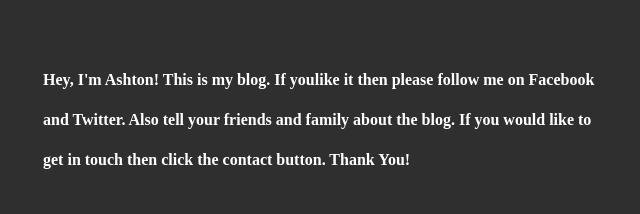
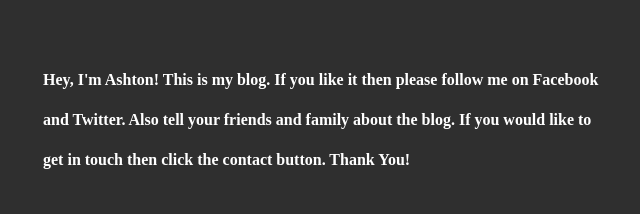
Before and after one commit to Abellow101/abellow101.github.io, a plain HTML site: page index.html in a window 1280 px wide. Shown: the part 842-1056 px from the top of the page, 401-1041 px from the left. Drawn offline with Linux system fonts and the light colour scheme.

Commit message:
Update index.html

```diff
--- a/index.html
+++ b/index.html
@@ -63,7 +63,7 @@
         <div class="column">
          <h4></h4>
          <p>Hey, I'm Ashton! This is
-         my blog. If youlike it then
+         my blog. If you like it then
          please follow me on Facebook
         <p>and Twitter. Also tell your
          friends and family
```
